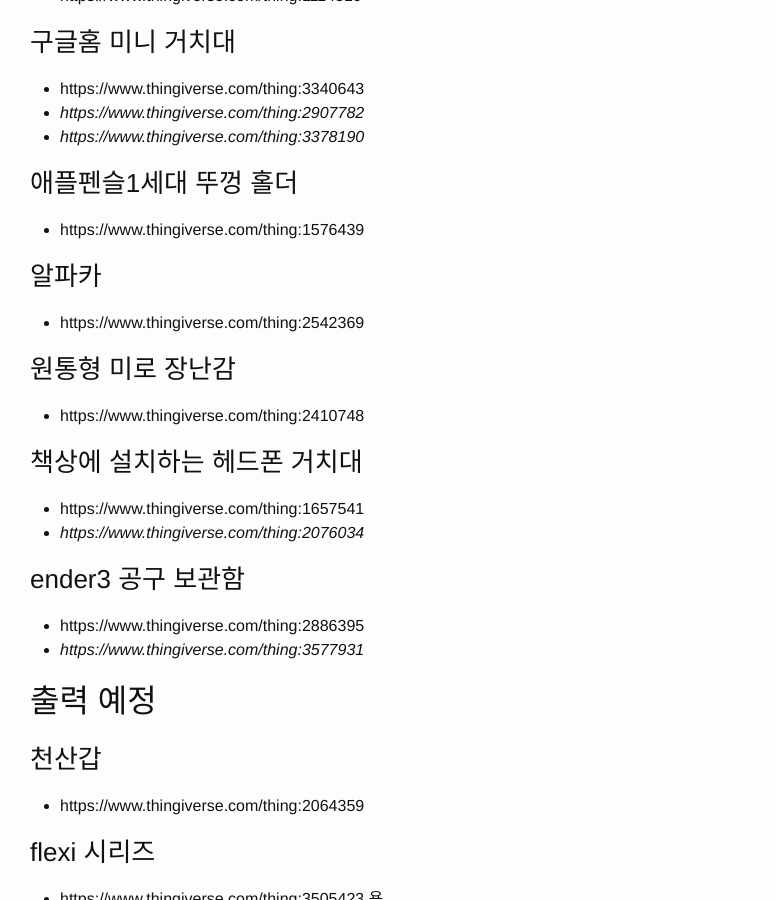
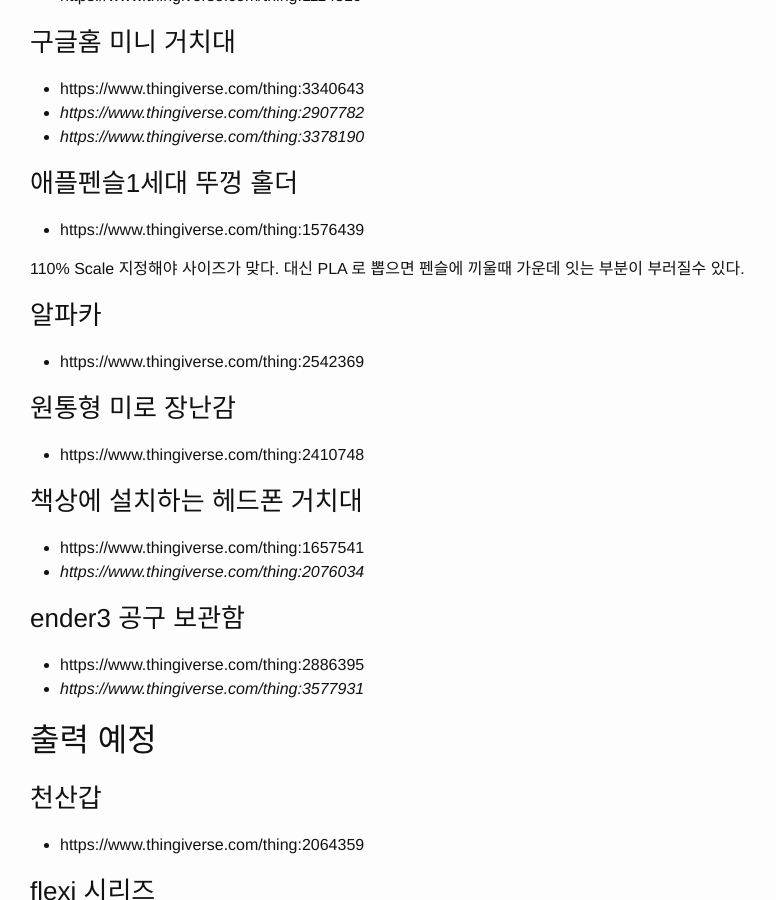
Before and after one commit to syspro86/syspro86.github.io, a Jekyll site: the page built from _posts/2019-12-26-3d-printer.md, in a window 1280 px wide and 900 px high, scrolled down 333 px. Shown: the whole window, without its empty margins (0-776 px from the left). Built offline with Jekyll 4.4.1, drawn with Linux system fonts in a browser that asks for light colours; comment, search, counter and statistics services are not loaded.

Commit message:
Update 2019-12-26-3d-printer.md

```diff
--- a/_posts/2019-12-26-3d-printer.md
+++ b/_posts/2019-12-26-3d-printer.md
@@ -16,6 +16,8 @@
 
 ### 애플펜슬1세대 뚜껑 홀더
 * https://www.thingiverse.com/thing:1576439
+
+110% Scale 지정해야 사이즈가 맞다. 대신 PLA 로 뽑으면 펜슬에 끼울때 가운데 잇는 부분이 부러질수 있다.
 
 ### 알파카
 * https://www.thingiverse.com/thing:2542369
```
